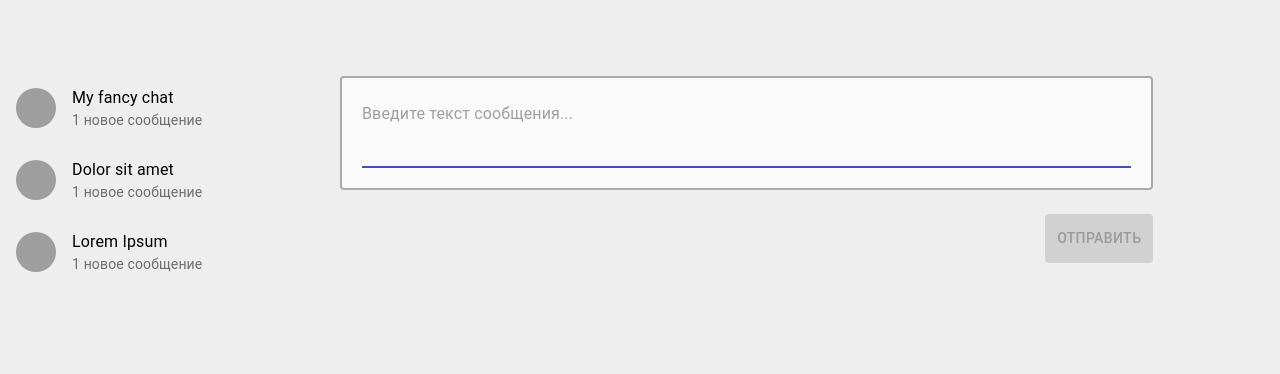
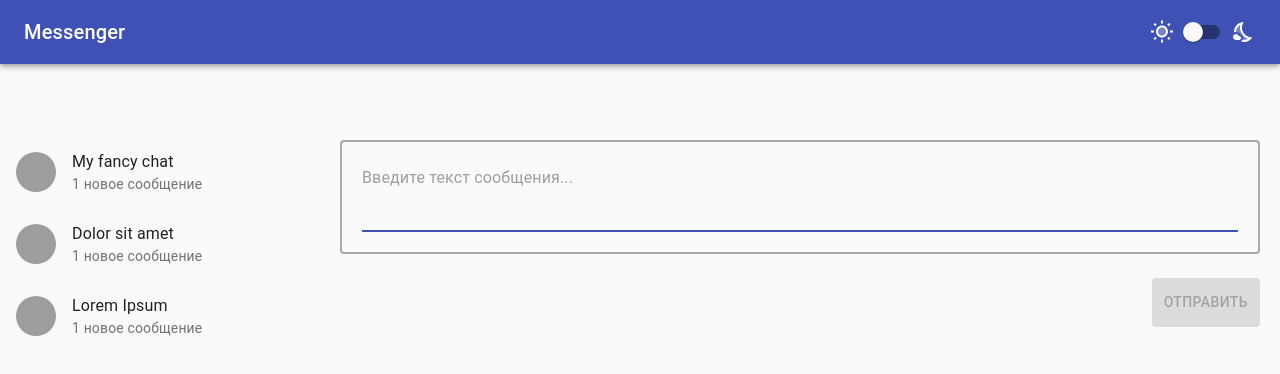
Before and after one commit to workedgitpraktikum/react_gb, a React (Create React App) app: page / in a window 1280 px wide. Shown: the top 374 px of the page. Built offline with nearby package versions, Linux system fonts and the light colour scheme; grey boxes are pictures that could not be loaded.

Commit message:
готовое задание
- подключил тему и переключатель со светлой на тёмную;
- исправил стили для корректного отображения темной темы

```diff
--- a/src/App.js
+++ b/src/App.js
@@ -1,30 +1,42 @@
 import { useEffect, useState } from 'react';
-import { Grid } from '@material-ui/core';
+import { CssBaseline, Grid } from '@material-ui/core';
 import Message from "./components/Message/Message";
 import NewMessage from './components/NewMessage/NewMessage';
 import ChatList from './components/ChatList/ChatList';
-import { BOT } from './const';
+import { BOT, CHAT_LIST } from './const';
+import { Header } from './components/Header/Header';
+import { createTheme, ThemeProvider } from '@material-ui/core';
 
-const CHAT_LIST = [
-  {
-    id: "chat_01",
-    name: "My fancy chat",
-    image: "https://picsum.photos/id/11/40"
-  },
-  {
-    id: "chat_02",
-    name: "Dolor sit amet",
-    image: "https://picsum.photos/id/22/40"
-  },
-  {
-    id: "chat_03",
-    name: "Lorem Ipsum",
-    image: "https://picsum.photos/id/33/40"
-  },
-]
+
+const initialTheme = createTheme({
+  palette: {
+    type: "light"
+  }
+});
 
 function App({ user }) {
   const [messageList, setMessageList] = useState([]);
+  const [theme, setTheme] = useState(initialTheme );
+
+  //функция переключения темы
+  const changeThemeType = (isDark, setIsDark) => {
+    if (isDark) {
+      const theme = createTheme({
+        palette: {
+          type: "light"
+        }
+      });
+      setTheme(theme);
+    } else {
+      const theme = createTheme({
+        palette: {
+          type: "dark"
+        }
+      });
+      setTheme(theme);
+    }
+    setIsDark(!isDark);
+  };
 
   //функция добавления нового сообщения
   const addNewMessage = (author, text) => {
@@ -55,6 +67,9 @@ function App({ user }) {
   }, [messageList, user])
 
   return (
+    <ThemeProvider theme={theme}>
+      <CssBaseline />
+      <Header changeThemeType={changeThemeType}/>
       <Grid
         container
         style={{
@@ -64,7 +79,7 @@ function App({ user }) {
         <Grid item xs={3}>
           <ChatList list={CHAT_LIST}/>
         </Grid>
-      <Grid item xs={8}>
+        <Grid item xs={9}>
           <Grid container direction="column-reverse">
             {messageList.map(({ id, text, author }) => {
               return (
@@ -79,6 +94,7 @@ function App({ user }) {
           </Grid>
         </Grid>
       </Grid>
+    </ThemeProvider>
   );
 }
 
--- /dev/null
+++ b/src/components/Header/Header.js
@@ -0,0 +1,40 @@
+import { useState } from "react";
+import { AppBar, Toolbar, Typography, Switch, makeStyles } from "@material-ui/core";
+import { NightsStayTwoTone, WbSunnyTwoTone } from "@material-ui/icons";
+
+const useStyles = makeStyles({
+  title: {
+    flexGrow: 1
+  }
+});
+
+export const Header = ({changeThemeType}) => {
+  const classes = useStyles();
+	const [isDark, setIsDark] = useState(false);
+
+  return (
+    <>
+      <AppBar position="static">
+        <Toolbar>
+          <Typography
+            className={classes.title}
+            variant="h6"
+            color="inherit"
+            noWrap
+          >
+            Messenger
+          </Typography>
+					<WbSunnyTwoTone/>
+					<Switch
+						checked={isDark}
+						onChange={() => {
+							changeThemeType(isDark, setIsDark)
+						}}
+						name="change theme"
+					/>
+					<NightsStayTwoTone/>
+        </Toolbar>
+      </AppBar>
+    </>
+  );
+};
--- a/src/components/Message/MessageStyles.js
+++ b/src/components/Message/MessageStyles.js
@@ -1,13 +1,15 @@
+import { blue, grey } from "@material-ui/core/colors";
+
 const styles = {
 	message: {
 		padding: "1.25rem",
 		margin: "0.75rem 1.25rem",
 		border: "transparent 0.125rem solid",
-		borderRightColor: "#aaa",
+		borderRightColor:grey[500],
 	},
 	messageBot: {
-		backgroundColor: "#c0e7e7",
-		borderLeftColor: "#06d8d8",
+		backgroundColor: blue[300],
+		borderLeftColor: blue[700],
 		borderRightColor: "transparent",
 	}
 }
--- a/src/components/NewMessage/NewMessageStyles.js
+++ b/src/components/NewMessage/NewMessageStyles.js
@@ -4,7 +4,6 @@ const styles = {
 		margin: "0.75rem 1.25rem",
 		border: "0.125rem #aaa solid",
 		borderRadius: "0.25rem",
-		backgroundColor: "#fafafa",
 	},
 	newMessageButton: {
 		padding: "0.75rem",
--- a/src/const.js
+++ b/src/const.js
@@ -2,3 +2,21 @@ export const BOT = {
 	name: "bot",
 	message: "Привет! 👋 Задай мне вопрос, и я постараюсь тебе помочь."
 }
+
+export const CHAT_LIST = [
+	{
+	  id: "chat_01",
+	  name: "My fancy chat",
+	  image: "https://picsum.photos/id/11/40"
+	},
+	{
+	  id: "chat_02",
+	  name: "Dolor sit amet",
+	  image: "https://picsum.photos/id/22/40"
+	},
+	{
+	  id: "chat_03",
+	  name: "Lorem Ipsum",
+	  image: "https://picsum.photos/id/33/40"
+	},
+  ]
--- a/src/index.css
+++ b/src/index.css
@@ -1,6 +1,5 @@
 body {
   margin: 0;
-  background-color: #eee;
   font-family: -apple-system, BlinkMacSystemFont, 'Segoe UI', 'Roboto', 'Oxygen',
     'Ubuntu', 'Cantarell', 'Fira Sans', 'Droid Sans', 'Helvetica Neue',
     sans-serif;
```
Lines whose indentation alone changed are shown as unchanged.
